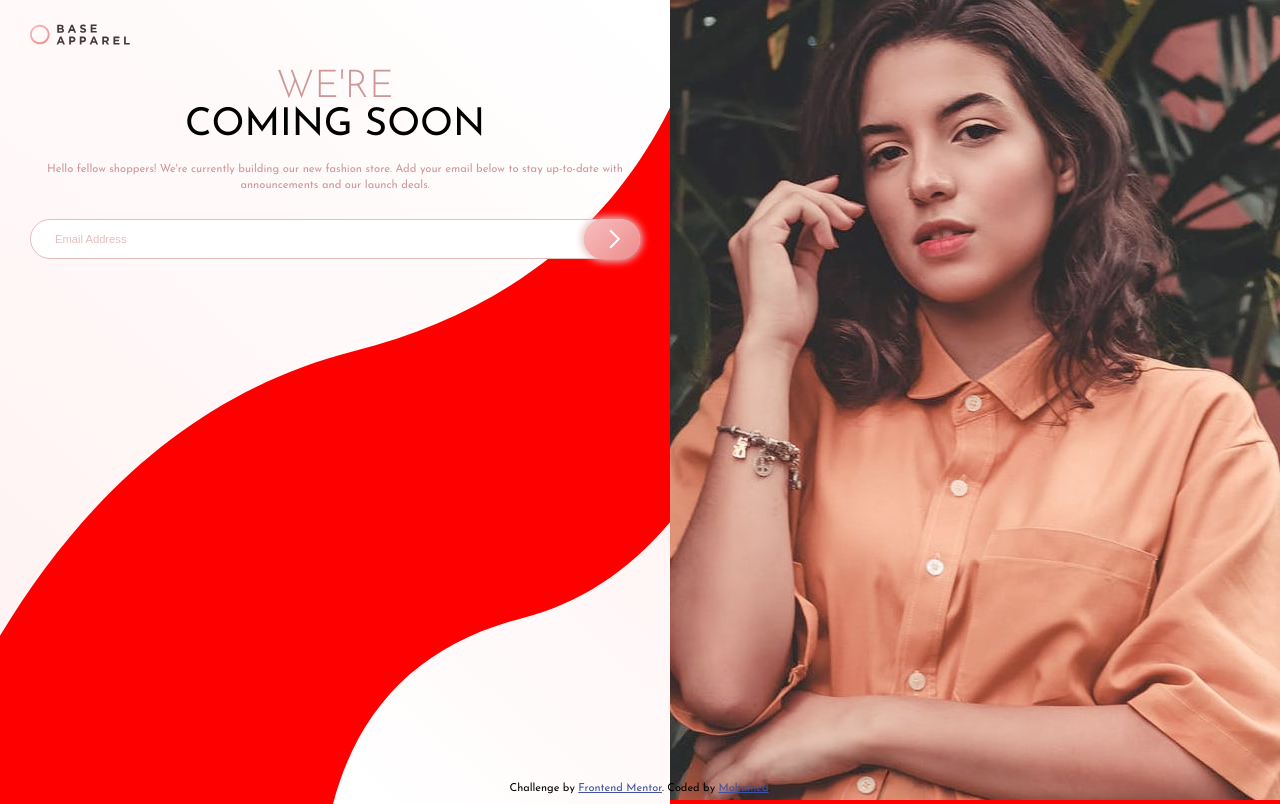
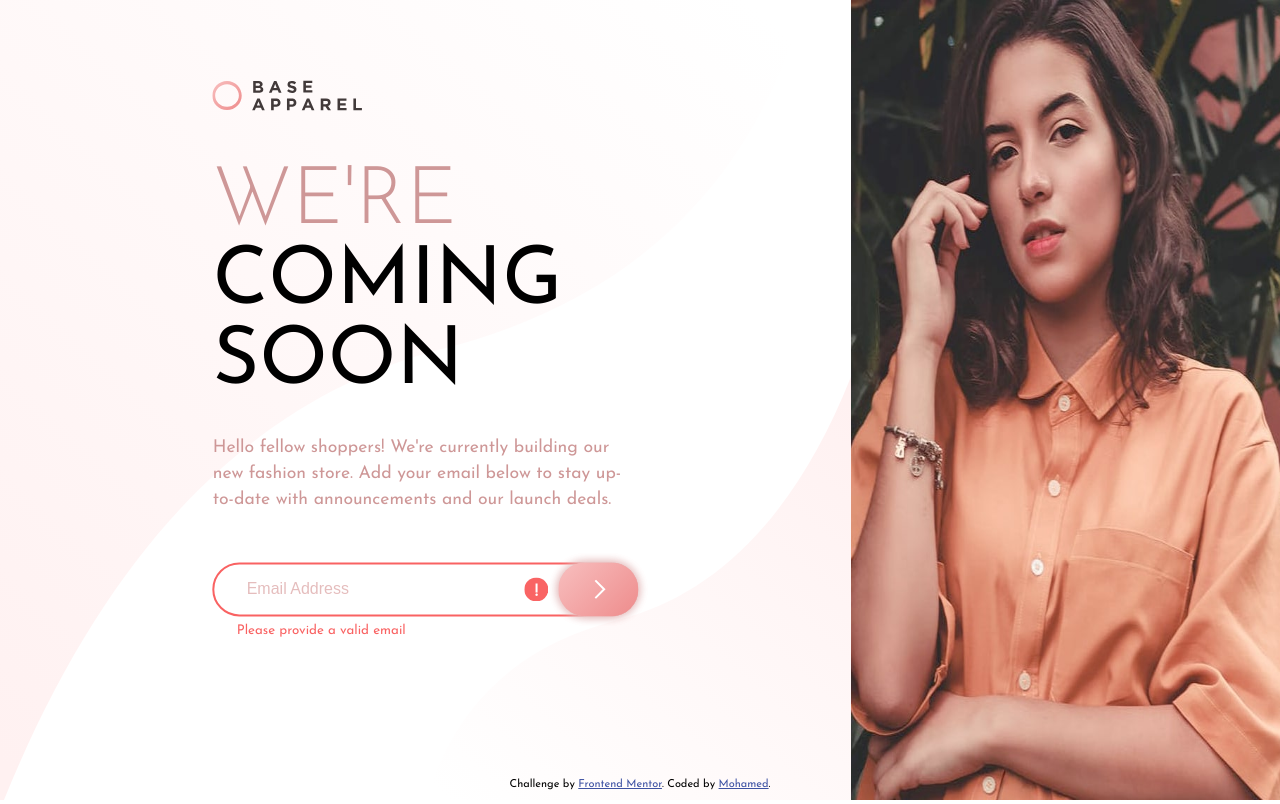
Before and after one commit to gunblade6/base-apparel-page, a plain HTML site: page index.html in a window 1280 px wide. Drawn offline with Linux system fonts and the light colour scheme.

Commit message:
added responsive

```diff
--- a/css/main.css
+++ b/css/main.css
@@ -30,14 +30,12 @@
 body {
   font-size: 16px;
   font-family: "Josefin Sans", sans-serif;
-  background-color: beige;
   min-height: 100vh;
 }
 
 main {
   width: 100%;
   min-height: 100vh;
-  background-color: red;
   display: flex;
   flex-direction: column;
   position: relative;
@@ -52,6 +50,7 @@ main {
 .left .logo {
   margin-bottom: 20px;
   width: 100px;
+  cursor: pointer;
 }
 .left .logo img {
   width: 100%;
@@ -192,8 +191,13 @@ main {
 }
 
 .right {
+  display: none;
+  min-height: 100%;
+  overflow: hidden;
+}
+.right img {
+  width: 100%;
   height: 100%;
-  display: none;
 }
 /* responsive */
 
@@ -208,8 +212,55 @@ main {
   .right {
     display: block;
   }
-  .left .content h1 span.sec {
-    display: inline;
+
+  .left {
+    padding: 5rem 0rem;
+    display: flex;
+    flex-direction: column;
+  }
+  .left .holder {
+    width: 50%;
+    position: relative;
+    left: 50%;
+    transform: translateX(-50%);
+    -webkit-transform: translateX(-50%);
+    -moz-transform: translateX(-50%);
+    -ms-transform: translateX(-50%);
+    -o-transform: translateX(-50%);
+  }
+  .left .logo {
+    width: 150px;
+  }
+  .left .content {
+    text-align: left;
+    position: relative;
+    top: 50%;
+    transform: translateY(-50%);
+    -webkit-transform: translateY(-50%);
+    -moz-transform: translateY(-50%);
+    -ms-transform: translateY(-50%);
+    -o-transform: translateY(-50%);
+  }
+  .left .content h1 {
+    font-size: 5rem;
+    margin-bottom: 2rem;
+  }
+  .left .content p {
+    margin-bottom: 3rem;
+    font-size: 1.1rem;
+  }
+  .left form .input input {
+    font-size: 1rem;
+    padding: 1rem 2rem;
+  }
+  .left form.error .input input {
+    border: 2px solid var(--soft-red);
+  }
+  .left form button {
+    width: 5rem;
+  }
+  .left form .input > img {
+    right: calc(5rem + 10px);
   }
 }
 
--- a/index.html
+++ b/index.html
@@ -26,6 +26,7 @@
   <body>
     <main>
       <div class="left">
+        <div class="holder">
           <div class="logo">
             <img src="./images/logo.svg" alt="logo" />
           </div>
@@ -41,7 +42,7 @@
               store. Add your email below to stay up-to-date with announcements
               and our launch deals.
             </p>
-          <form id="form">
+            <form id="form" class="error">
               <div class="input">
                 <input type="email" placeholder="Email Address" id="email" />
                 <button class="one">
@@ -58,6 +59,7 @@
               </div>
               <small>Please provide a valid email</small>
             </form>
+          </div>
         </div>
       </div>
       <div class="right">
```
Lines whose indentation alone changed are shown as unchanged.
